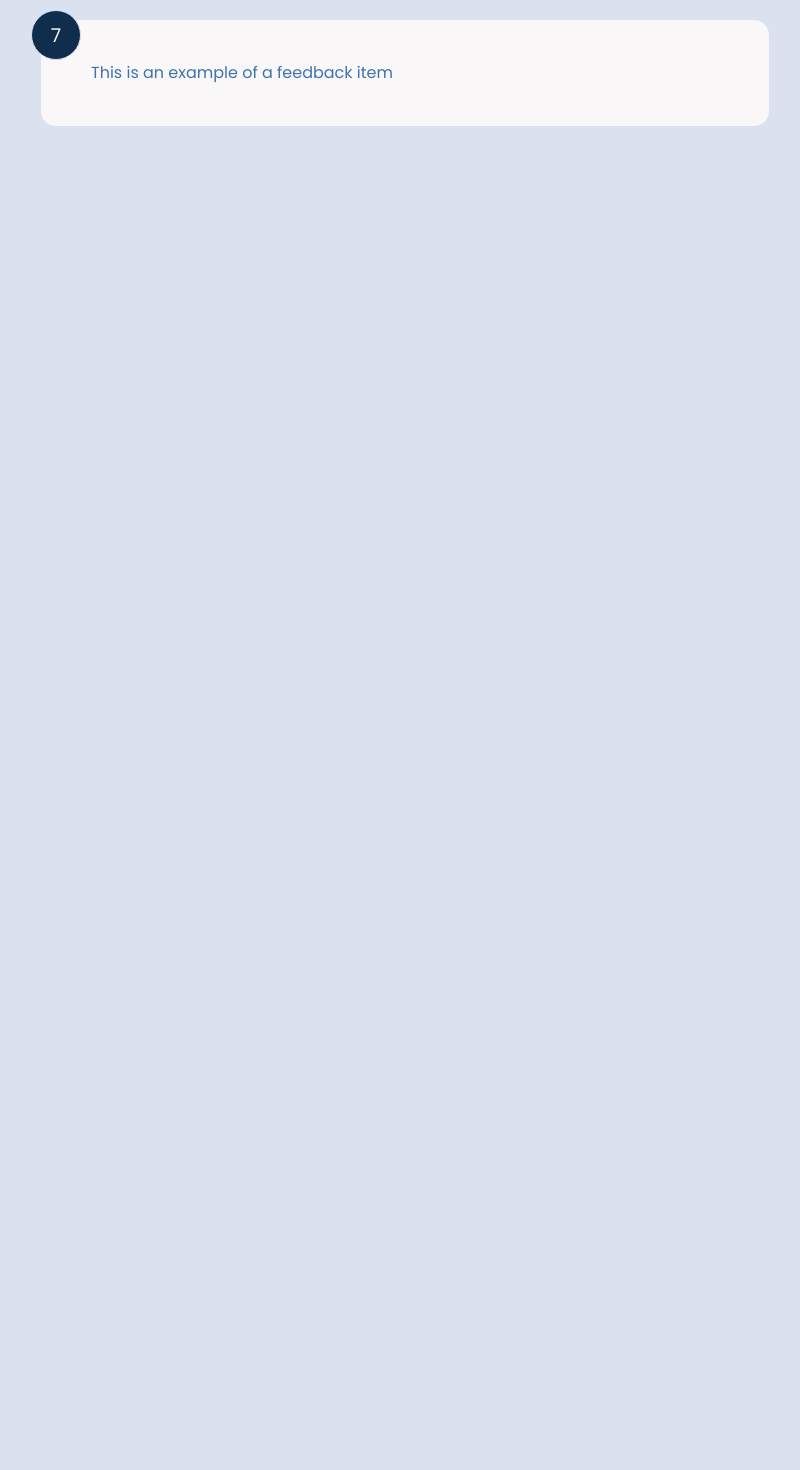
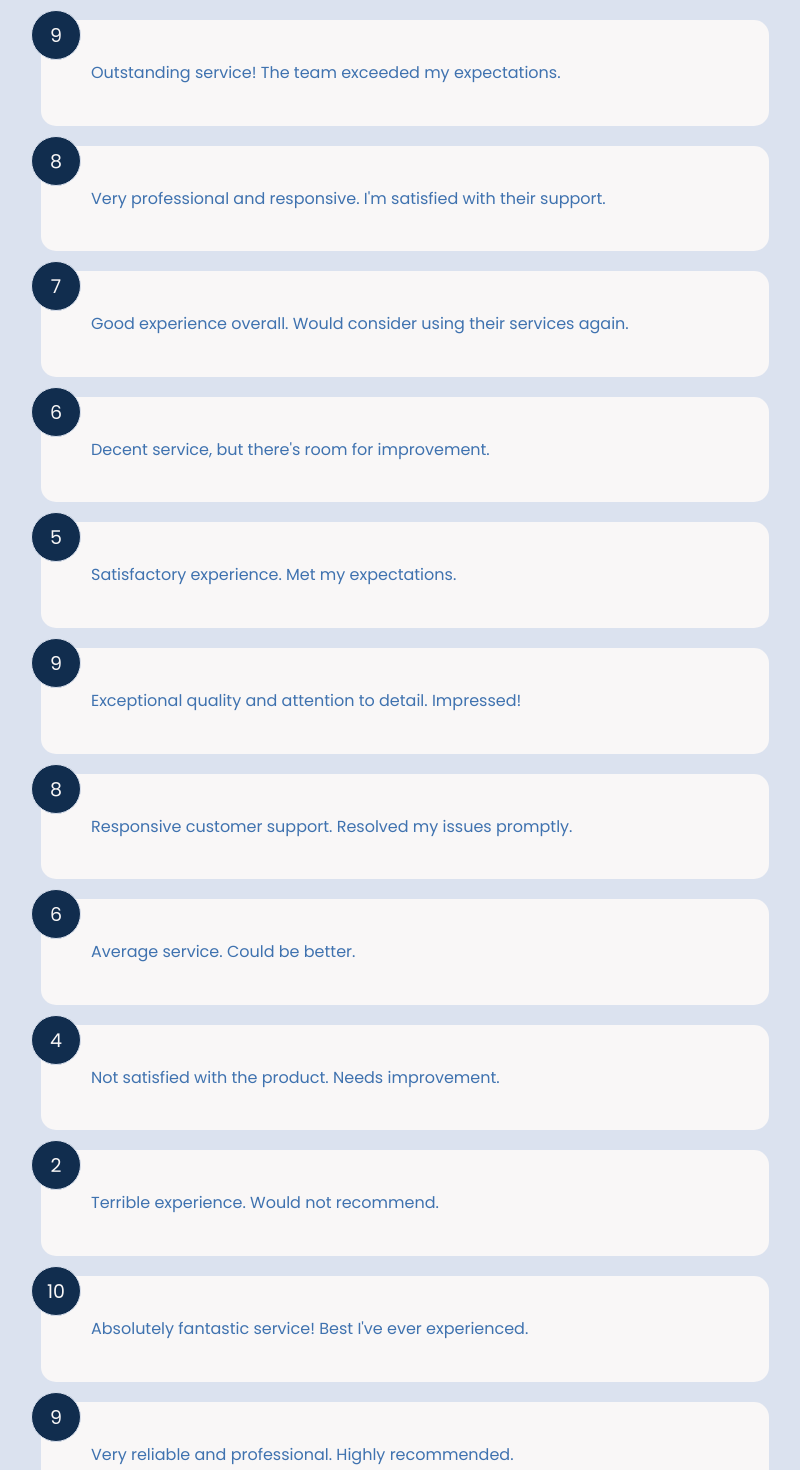
Before and after one commit to tonykalalian/Feedback-UI, a React (Create React App) app: page / in a window 1280 px wide. Shown: the part 80-1550 px from the top of the page, without its empty margins (235-1035 px from the left). Before the commit the page ends 800 px from the top, so only its background shows below. Built offline with nearby package versions, Linux system fonts and the light colour scheme.

Commit message:
Managing Global State

```diff
--- a/src/App.js
+++ b/src/App.js
@@ -1,6 +1,6 @@
 import React, { useState } from "react";
-
 import Header from "./components/Header";
+import FeedbackList from "./components/FeedbackList";
 import FeedbackItem from "./components/FeedbackItem";
 import FeedbackData from "./data/FeedbackData";
 function App() {
@@ -9,7 +9,7 @@ function App() {
     <>
       <Header />
       <div className="container">
-        <FeedbackItem />
+        <FeedbackList feedback={feedback} />
       </div>
     </>
   );
--- a/src/components/FeedbackItem.jsx
+++ b/src/components/FeedbackItem.jsx
@@ -1,13 +1,9 @@
 import React from "react";
-import { useState } from "react";
-function FeedbackItem() {
-  const [rating, setRating] = useState(7);
-  const [text, setText] = useState("This is an example of a feedback item");
-
+function FeedbackItem({ item }) {
   return (
     <div className="card">
-      <div className="num-display">{rating}</div>
-      <div className="text-display">{text}</div>
+      <div className="num-display">{item.rating}</div>
+      <div className="text-display">{item.text}</div>
     </div>
   );
 }
--- /dev/null
+++ b/src/components/FeedbackList.jsx
@@ -0,0 +1,16 @@
+import FeedbackItem from "./FeedbackItem";
+
+function FeedbackList({ feedback }) {
+  if (!feedback || feedback.length === 0) {
+    return <p>No Feedback Yet</p>;
+  }
+  return (
+    <div className="feedback-list">
+      {feedback.map((item) => (
+        <FeedbackItem key={item.id} item={item} />
+      ))}
+    </div>
+  );
+}
+
+export default FeedbackList;
--- a/src/data/FeedbackData.js
+++ b/src/data/FeedbackData.js
@@ -1,18 +1,64 @@
 const FeedbackData = [
   {
     id: 1,
-    rating: 10,
-    text: "Lorem ipsum dolor sit amet consectetur adipisicing elit. consequuntur vel vitae commodi alias voluptatem est voluptatum ipsa quae.",
+    rating: 9,
+    text: "Outstanding service! The team exceeded my expectations.",
   },
   {
     id: 2,
-    rating: 9,
-    text: "Lorem ipsum dolor sit amet consectetur adipisicing elit. consequuntur vel vitae commodi alias voluptatem est voluptatum ipsa quae.",
+    rating: 8,
+    text: "Very professional and responsive. I'm satisfied with their support.",
   },
   {
     id: 3,
+    rating: 7,
+    text: "Good experience overall. Would consider using their services again.",
+  },
+  {
+    id: 4,
+    rating: 6,
+    text: "Decent service, but there's room for improvement.",
+  },
+  {
+    id: 5,
+    rating: 5,
+    text: "Satisfactory experience. Met my expectations.",
+  },
+  {
+    id: 6,
+    rating: 9,
+    text: "Exceptional quality and attention to detail. Impressed!",
+  },
+  {
+    id: 7,
     rating: 8,
-    text: "Lorem ipsum dolor sit amet consectetur adipisicing elit. consequuntur vel vitae commodi alias voluptatem est voluptatum ipsa quae.",
+    text: "Responsive customer support. Resolved my issues promptly.",
+  },
+  {
+    id: 8,
+    rating: 6,
+    text: "Average service. Could be better.",
+  },
+  {
+    id: 9,
+    rating: 4,
+    text: "Not satisfied with the product. Needs improvement.",
+  },
+  {
+    id: 10,
+    rating: 2,
+    text: "Terrible experience. Would not recommend.",
+  },
+  {
+    id: 11,
+    rating: 10,
+    text: "Absolutely fantastic service! Best I've ever experienced.",
+  },
+  {
+    id: 12,
+    rating: 9,
+    text: "Very reliable and professional. Highly recommended.",
   },
 ];
+
 export default FeedbackData;
```
